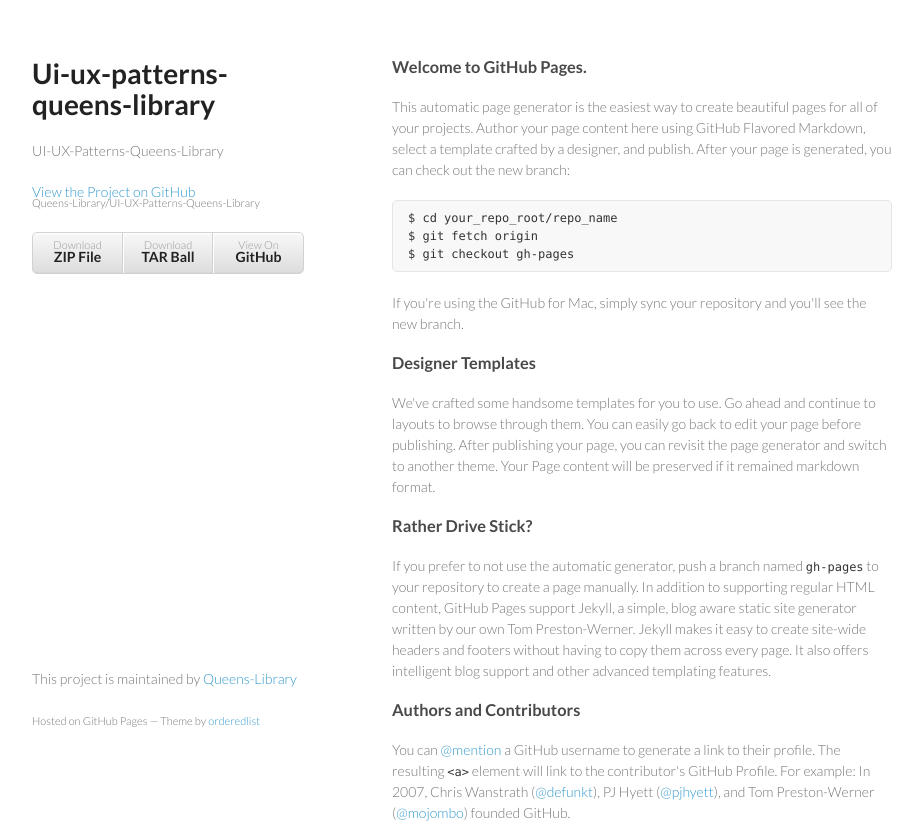
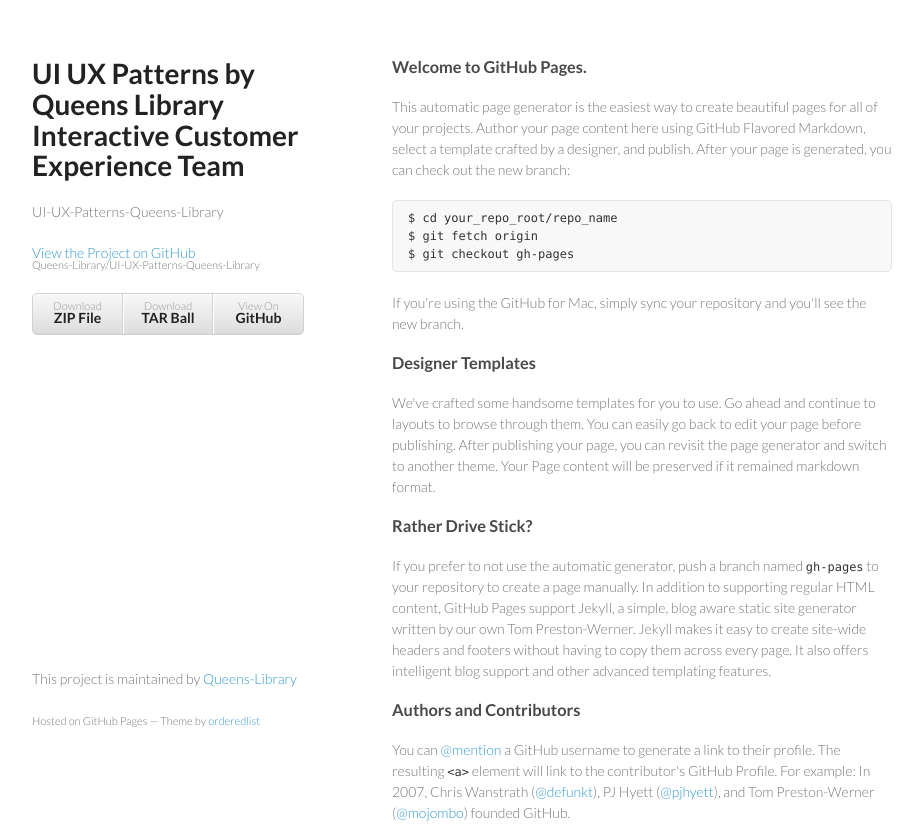
Before and after one commit to Queens-Library/UI-UX-Patterns-Queens-Library, a plain HTML site: page index.html in a window 1280 px wide. Shown: the top 826 px of the page, without its empty margins (178-1101 px from the left). Drawn offline with Linux system fonts and the light colour scheme.

Commit message:
slight tweak to index.html

```diff
--- a/index.html
+++ b/index.html
@@ -3,7 +3,7 @@
   <head>
     <meta charset="utf-8">
     <meta http-equiv="X-UA-Compatible" content="chrome=1">
-    <title>Ui-ux-patterns-queens-library by Queens-Library</title>
+    <title>UI UX Patterns by Queens Library,  Interactive Customer Experience Team</title>
 
     <link rel="stylesheet" href="stylesheets/styles.css">
     <link rel="stylesheet" href="stylesheets/pygment_trac.css">
@@ -15,7 +15,7 @@
   <body>
     <div class="wrapper">
       <header>
-        <h1>Ui-ux-patterns-queens-library</h1>
+        <h1>UI UX Patterns by Queens Library <br> Interactive Customer Experience Team</h1>
         <p>UI-UX-Patterns-Queens-Library</p>
 
         <p class="view"><a href="https://github.com/Queens-Library/UI-UX-Patterns-Queens-Library">View the Project on GitHub <small>Queens-Library/UI-UX-Patterns-Queens-Library</small></a></p>
```
